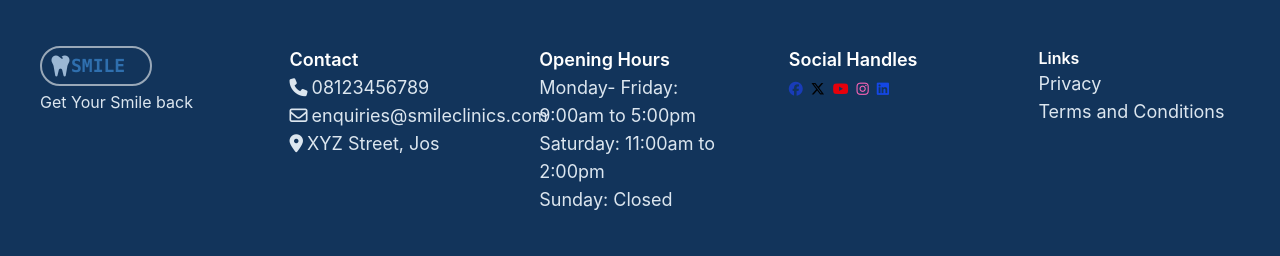
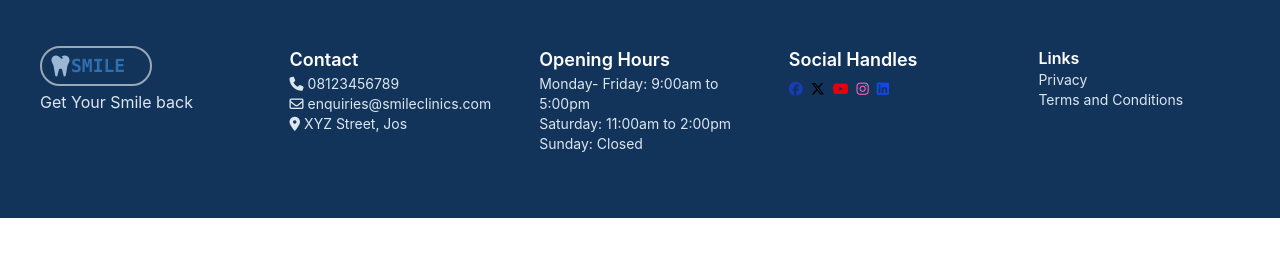
Before and after one commit to ChyyamakaU/DentalSite, a React (Vite) app: page / in a window 1280 px wide. Shown: the part 1970-2226 px from the top of the page. After the commit the page ends 2188 px from the top, so only its background shows below. Built offline with nearby package versions, Linux system fonts and the light colour scheme.

Commit message:
fix: footer fonts

```diff
--- a/src/Components/Footer.jsx
+++ b/src/Components/Footer.jsx
@@ -16,17 +16,17 @@ function Footer() {
         <div>
           <h3 className="text-[#FFFFFF] font-semibold text-sm md:text-lg">Contact</h3>
 
-          <div className="flex gap-1 text-sm md:text-lg items-center text-[#DCE6EF]">
+          <div className="flex gap-1 text-sm items-center text-[#DCE6EF]">
             <i class="fa-solid fa-phone"></i>
             <p>08123456789</p>
           </div>
 
-          <div className="flex gap-1 text-sm md:text-lg items-center text-[#DCE6EF] ">
+          <div className="flex gap-1 text-sm items-center text-[#DCE6EF] ">
             <i class="fa-regular fa-envelope"></i>
             <p>enquiries@smileclinics.com</p>
           </div>
 
-          <div className="flex gap-1 text-sm md:text-lg items-center text-[#DCE6EF]">
+          <div className="flex gap-1 text-sm items-center text-[#DCE6EF]">
             <i class="fa-solid fa-location-dot"></i>
             <p>XYZ Street, Jos</p>
           </div>
@@ -34,7 +34,7 @@ function Footer() {
 
         <div>
           <h3 className="text-[#FFFFFF] font-semibold text-sm md:text-lg">Opening Hours</h3>
-          <div className="text-[#DCE6EF] text-sm md:text-lg">
+          <div className="text-[#DCE6EF] text-sm ">
             <p>Monday- Friday: 9:00am to 5:00pm</p>
             <p>Saturday: 11:00am to 2:00pm</p>
             <p>Sunday: Closed</p>
@@ -56,7 +56,7 @@ function Footer() {
         <div>
           <h3 className="text-[#FFFFFF] font-semibold">Links</h3>
 
-          <div className="text-[#DCE6EF] text-sm md:text-lg">
+          <div className="text-[#DCE6EF] text-sm ">
             <p>Privacy</p>
             <p>Terms and Conditions</p>
           </div>
```
